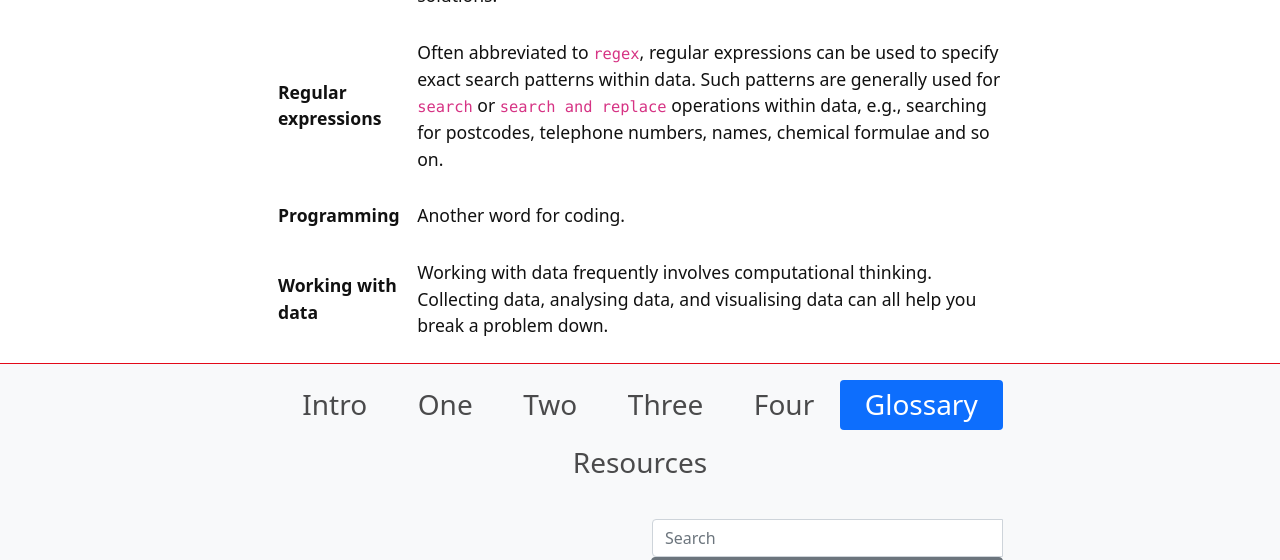
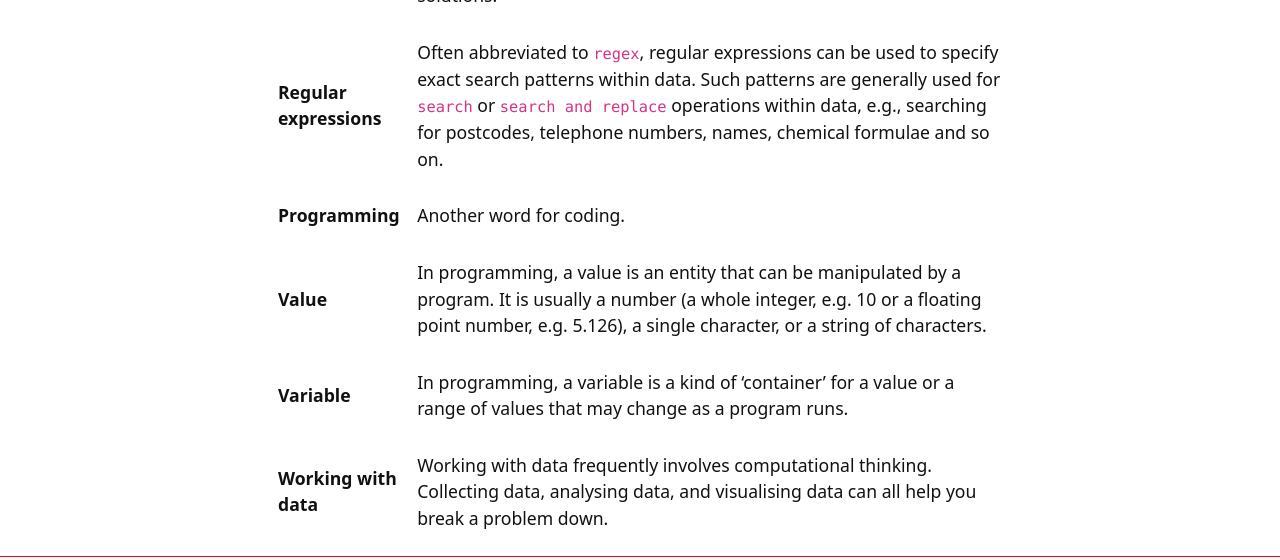
Before and after one commit to weaverbel/intro-computational-thinking, a Jekyll site: the page built from content/5-glossary.md, in a window 1280 px wide and 900 px high, scrolled down 1146 px, cut to the strip 0-560 px from the top of the window. Built offline with Jekyll 4.4.1, drawn with Linux system fonts in a browser that asks for light colours.

Commit message:
Update 5-glossary.md
add v and v

```diff
--- a/content/5-glossary.md
+++ b/content/5-glossary.md
@@ -23,4 +23,8 @@ nav: Glossary
 | &nbsp; | &nbsp; |
 | **Programming** | Another word for coding. |
 | &nbsp; | &nbsp; |
+| **Value** | In programming, a value is an entity that can be manipulated by a program. It is usually a number (a whole integer, e.g. 10 or a floating point number, e.g. 5.126), a single character, or a string of characters.  |
+| &nbsp; | &nbsp; |
+| **Variable** | In programming, a variable is a kind of 'container' for a value or a range of values that may change as a program runs. |
+| &nbsp; | &nbsp; |
 | **Working with data** | Working with data frequently involves computational thinking. Collecting data, analysing data, and visualising data can all help you break a problem down. |
```
